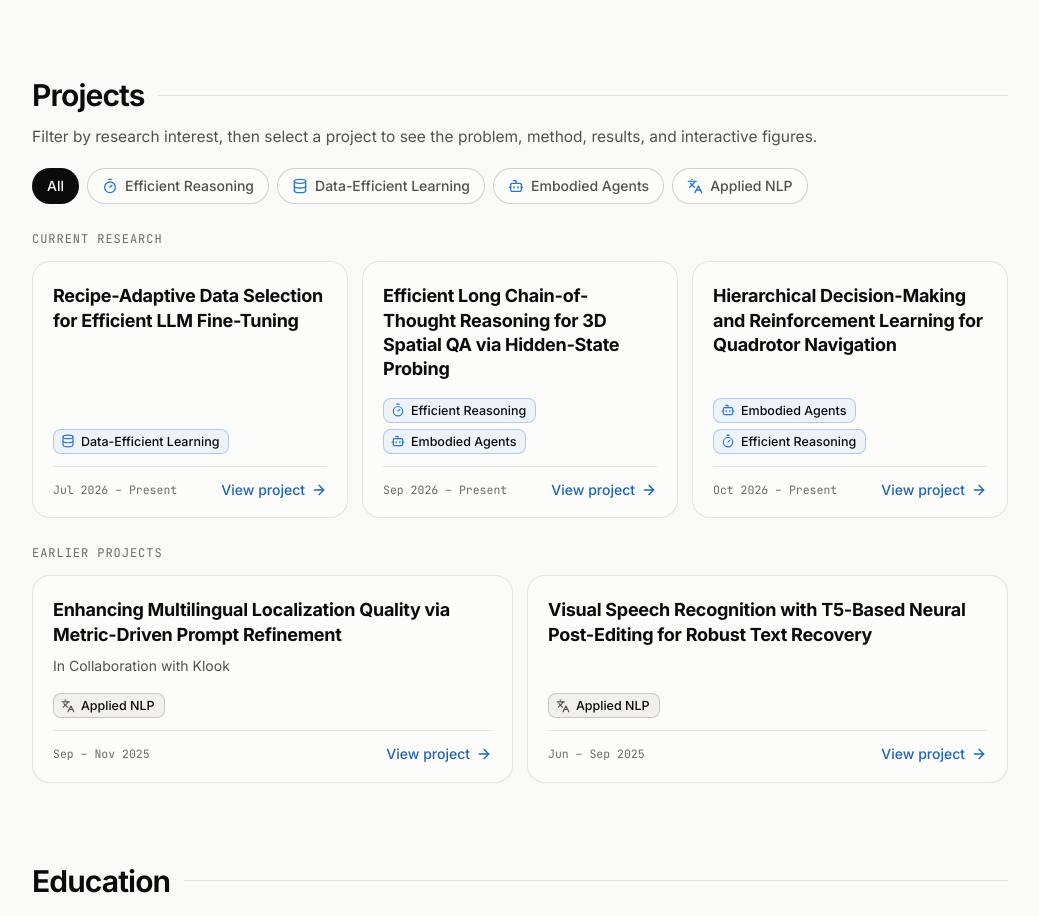
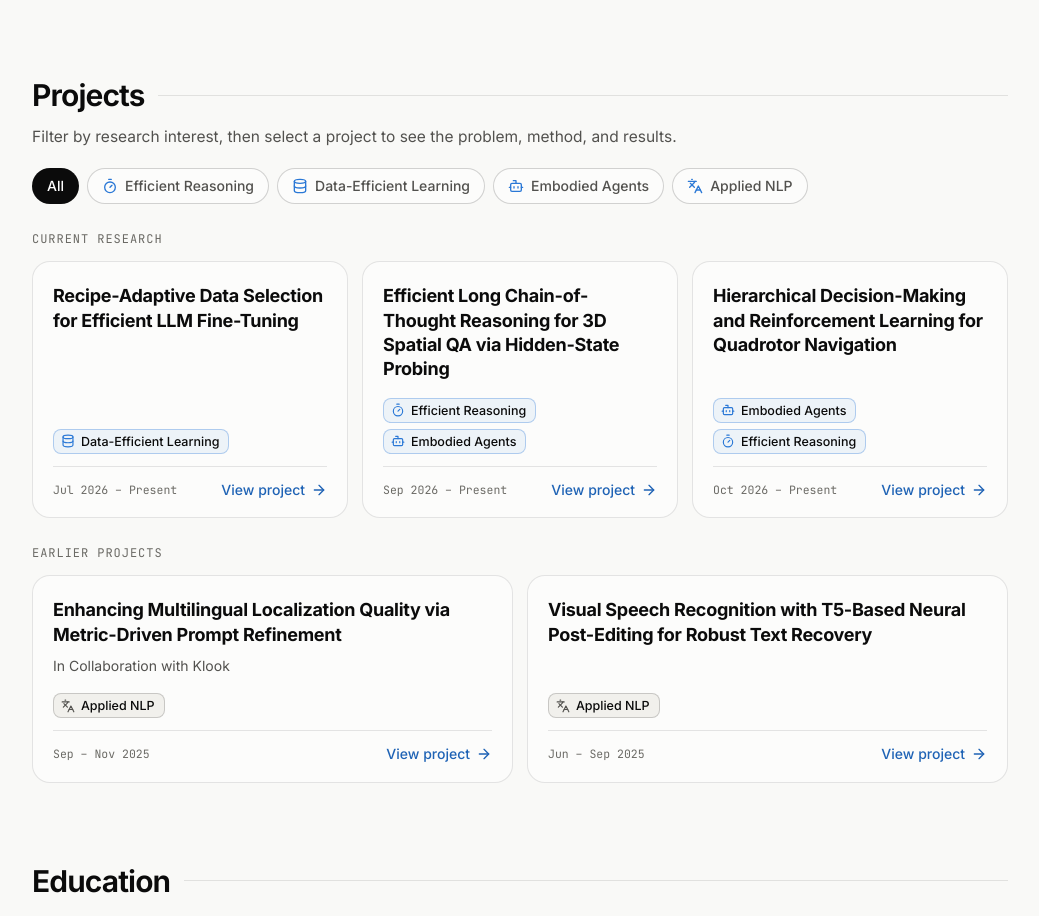
Before and after one commit to seunghho/seunghho.github.io, a plain HTML site: page index.html in a window 1280 px wide. Shown: the part 1772-2688 px from the top of the page, without its empty margins (120-1159 px from the left). Drawn offline with Linux system fonts and the light colour scheme.

Commit message:
Update projects intro

```diff
--- a/index.html
+++ b/index.html
@@ -449,7 +449,7 @@ footer button:hover{color:var(--ink)}
 <section class="sec" id="projects" aria-labelledby="projects-h">
   <div class="wrap">
     <h2 id="projects-h" class="reveal"><span class="en">Projects</span><span class="ko">프로젝트</span></h2>
-    <p class="sec-lede reveal"><span class="en">Filter by research interest, then select a project to see the problem, method, results, and interactive figures.</span><span class="ko">연구 관심 분야로 거른 뒤 프로젝트를 선택하면 문제, 방법, 결과와 인터랙티브 그림을 볼 수 있습니다.</span></p>
+    <p class="sec-lede reveal"><span class="en">Filter by research interest, then select a project to see the problem, method, and results.</span><span class="ko">연구 관심 분야로 거른 뒤 프로젝트를 선택하면 문제, 방법, 결과를 볼 수 있습니다.</span></p>
     <div class="filters reveal" role="group" aria-label="Filter projects by research interest">
       <button class="filter" type="button" data-f="all" aria-pressed="true"><span class="en">All</span><span class="ko">전체</span></button>
       <button class="filter" type="button" data-f="reasoning" aria-pressed="false"><svg class="ic" aria-hidden="true"><use href="#ic-reasoning"/></svg><span class="en">Efficient Reasoning</span><span class="ko">효율적 추론</span></button>
```
